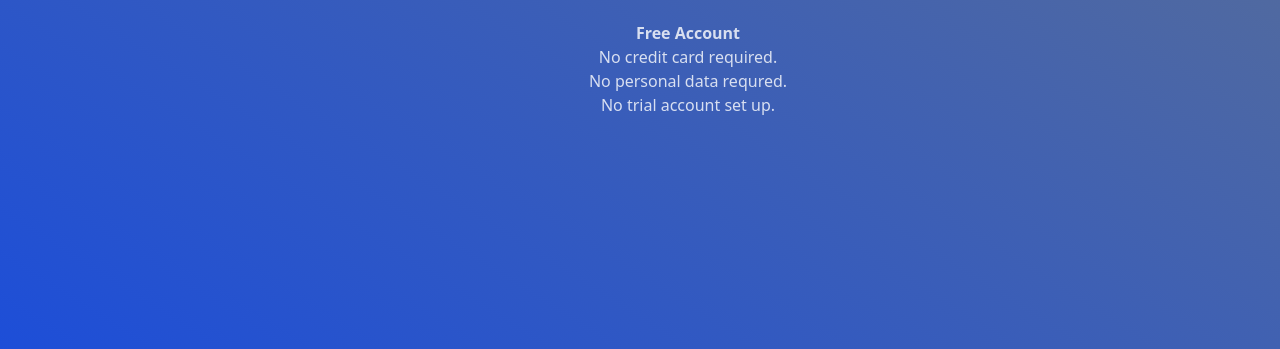
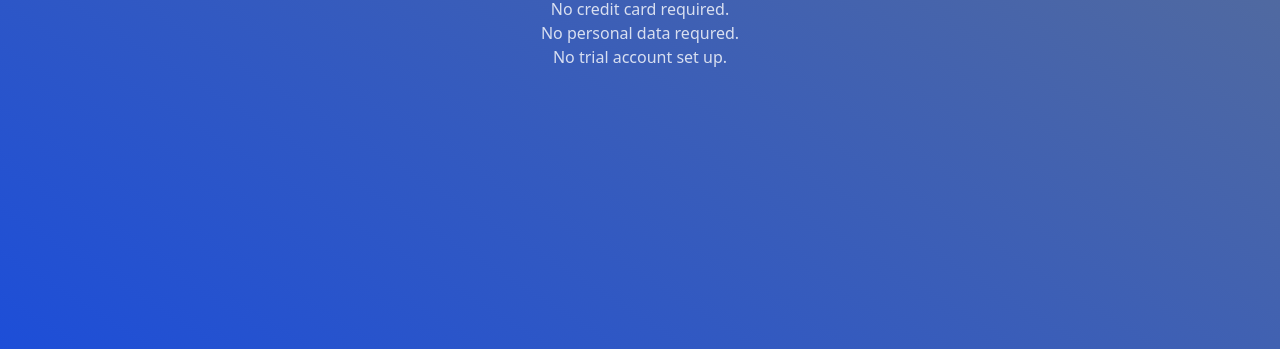
Before and after one commit to LindseaMartin/Juggler, a website built with Vite: page index.html in a window 1280 px wide. Shown: the part 451-800 px from the top of the page. Built offline with nearby package versions, Linux system fonts and the light colour scheme; files whose address does not match are found by name.

Commit message:
fixed styles

```diff
--- a/index.html
+++ b/index.html
@@ -7,8 +7,9 @@
     <title>Juggler</title>
     <link rel="stylesheet" href="/src/css/index.css" />
     <script type="module" src="/src/js/index.js"></script>
+
   </head>
-    <body class=" flex justify-center items-center bg-gradient-to-bl from-slate-500 to-blue-700 h-[100vh]">
+    <body class="bg-gradient-to-bl from-slate-500 to-blue-700 min-h-screen">
       <nav class="p-4">
         <ul class="flex justify-between">
           <li>
```
